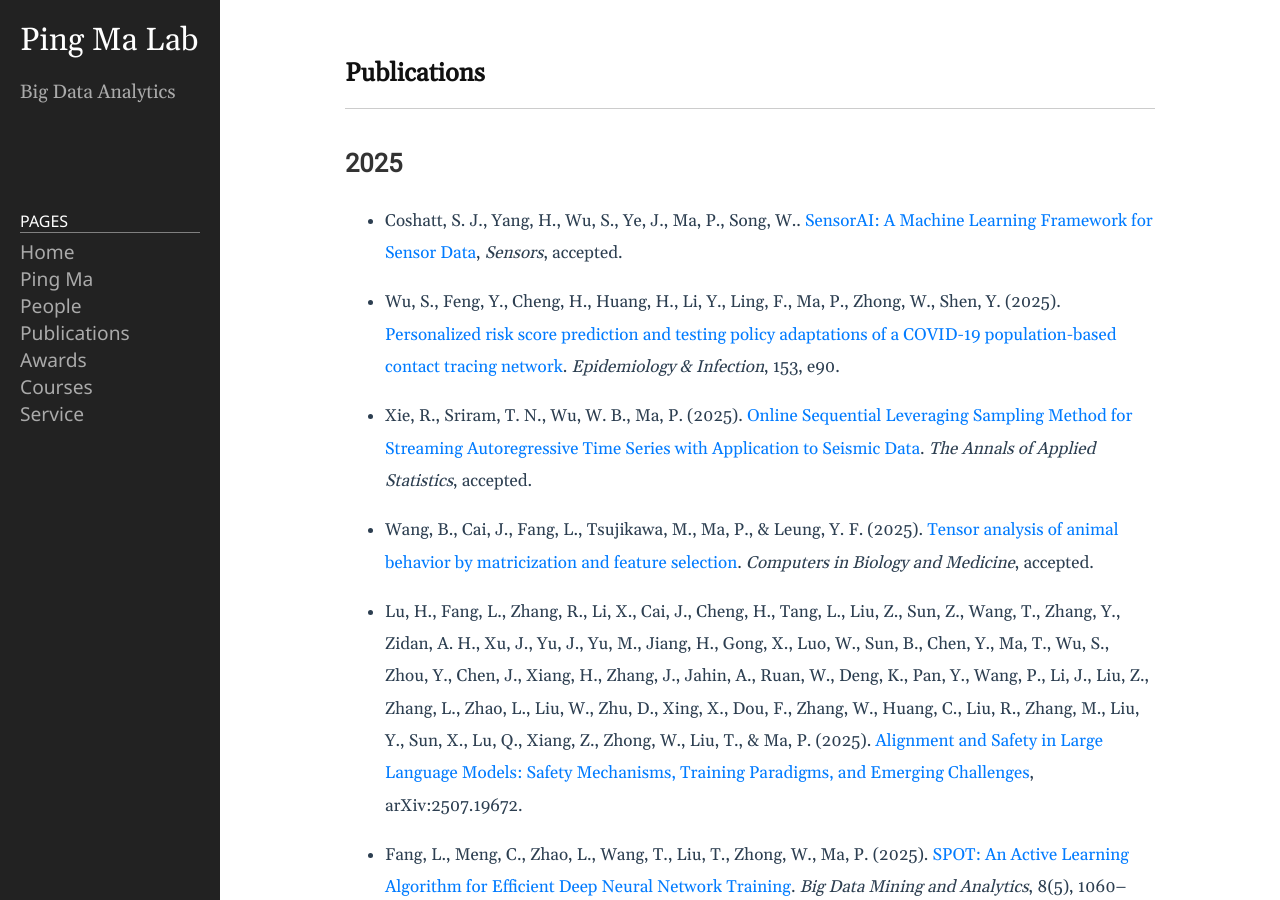
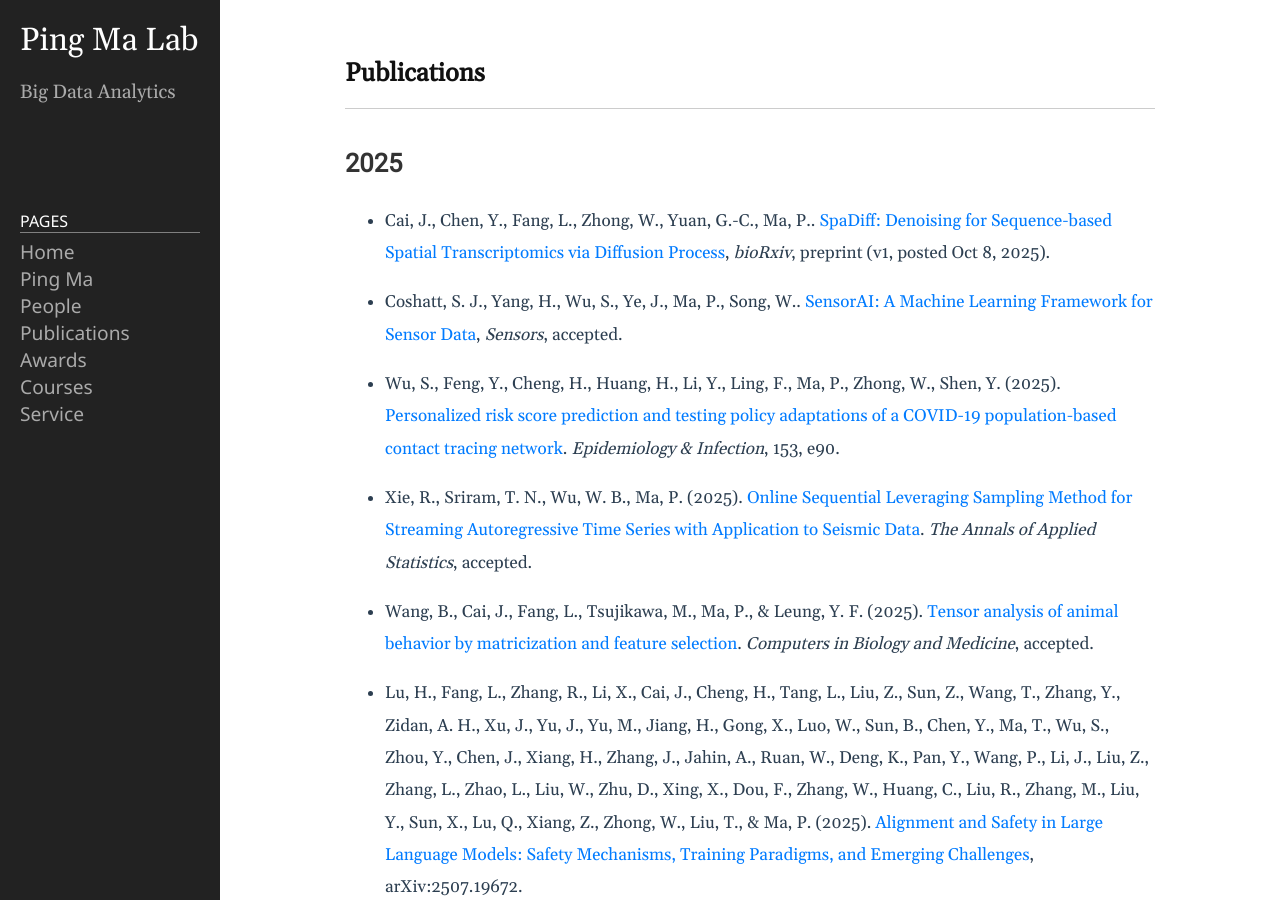
Before and after one commit to BDALpingio/BDALpingio.github.io, a Jekyll site: the page built from 3_publications.md, in a window 1280 px wide and 900 px high. Built offline with Jekyll 4.4.1, drawn with Linux system fonts in a browser that asks for light colours.

Commit message:
Update 3_publications.md

```diff
--- a/3_publications.md
+++ b/3_publications.md
@@ -5,6 +5,8 @@ permalink: /3_publications/
 ---
 
 ## 2025
+- Cai, J., Chen, Y., Fang, L., Zhong, W., Yuan, G.-C., Ma, P.. [SpaDiff: Denoising for Sequence-based Spatial Transcriptomics via Diffusion Process](https://www.biorxiv.org/content/10.1101/2025.10.07.681011v1), _bioRxiv_, preprint (v1, posted Oct 8, 2025).
+
 - Coshatt, S. J., Yang, H., Wu, S., Ye, J., Ma, P., Song, W.. [SensorAI: A Machine Learning Framework for Sensor Data](https://www.preprints.org/manuscript/202509.1187/v1), _Sensors_, accepted.
 
 - Wu, S., Feng, Y., Cheng, H., Huang, H., Li, Y., Ling, F., Ma, P., Zhong, W., Shen, Y. (2025). [Personalized risk score prediction and testing policy adaptations of a COVID-19 population-based contact tracing network](https://doi.org/10.1017/S0950268825100319). _Epidemiology & Infection_, 153, e90.
```
